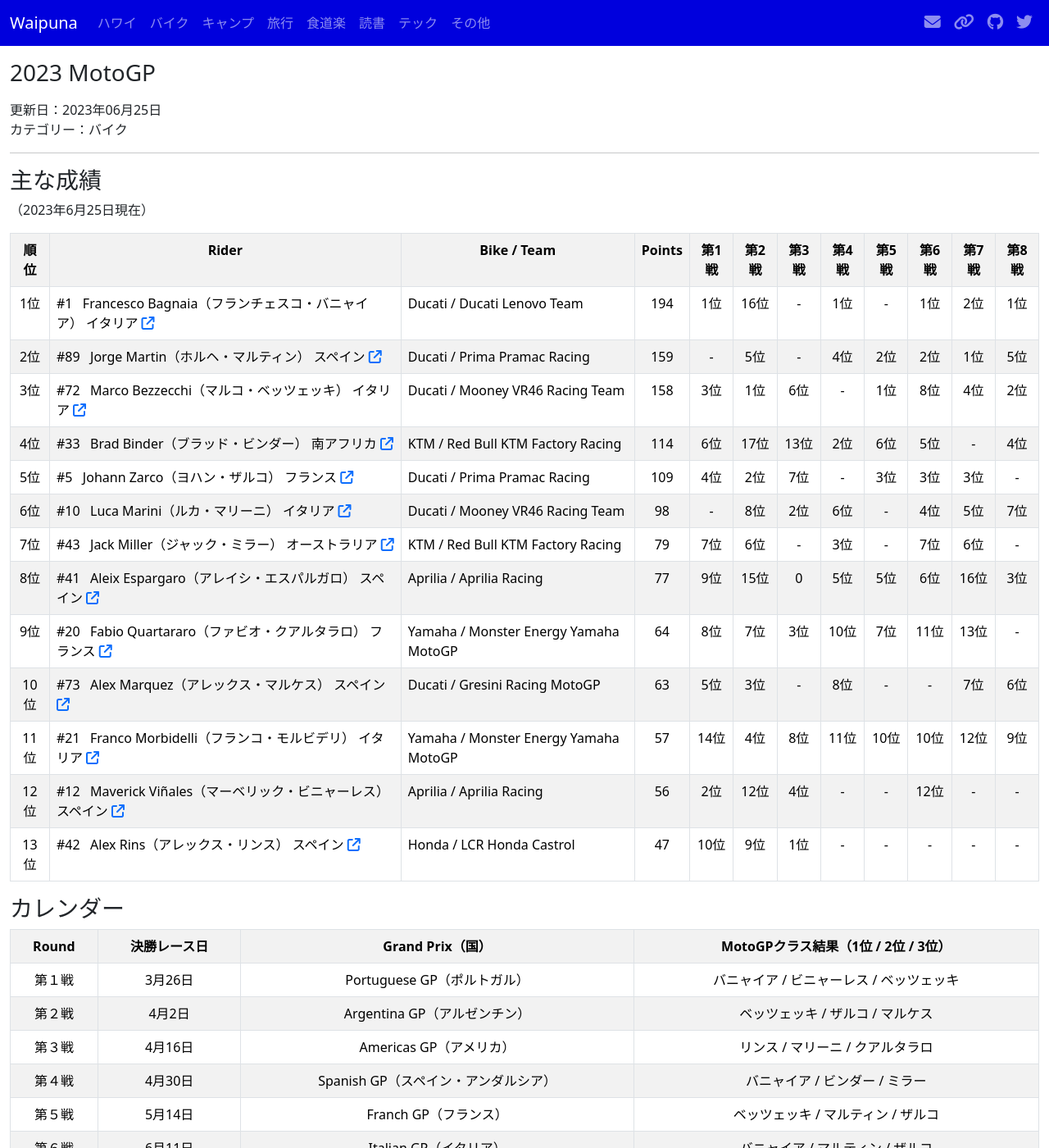
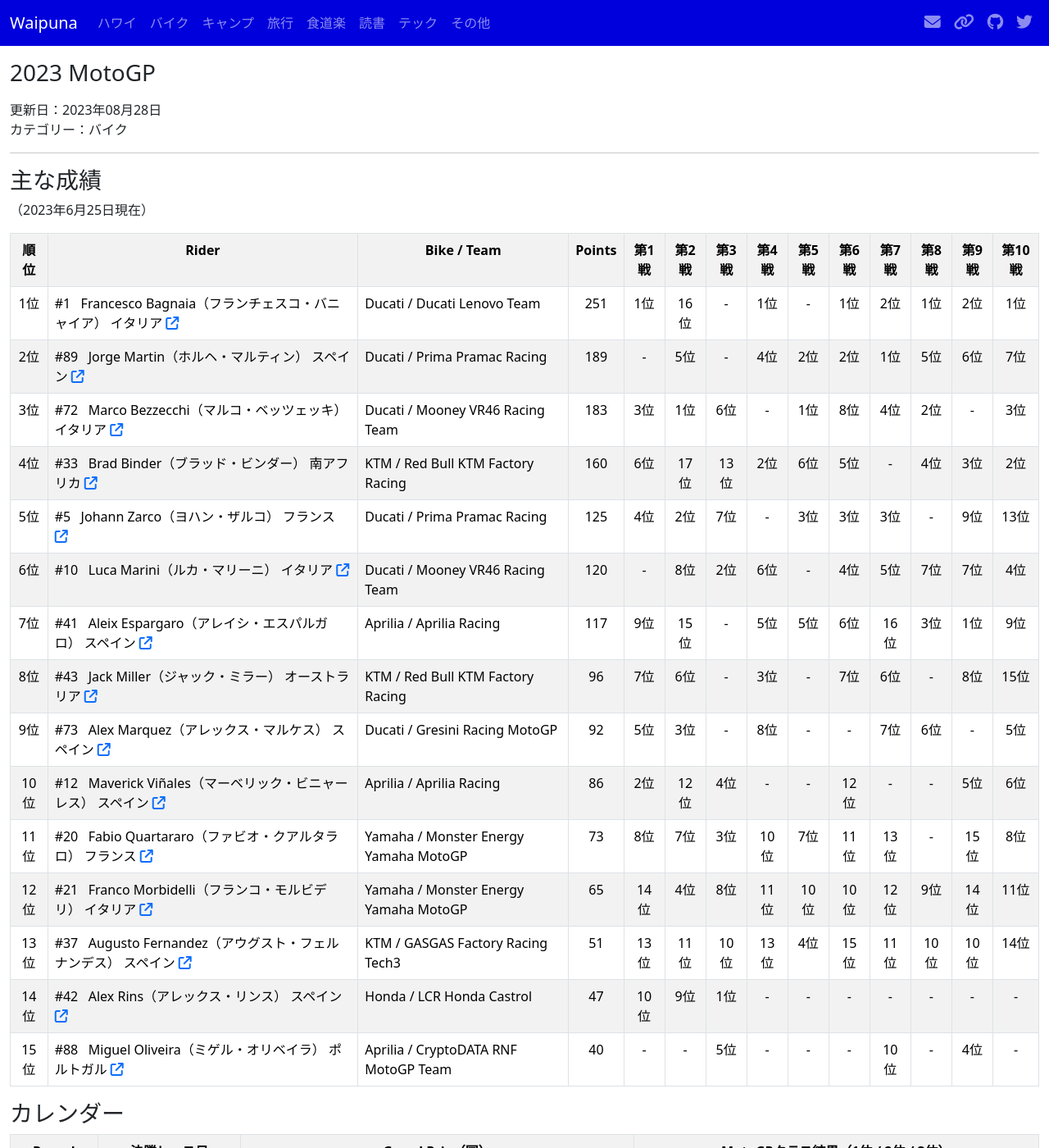
Before and after one commit to waipuna96815/waipuna96815.github.io, a Jekyll site: the page built from pages/moto-2023gp.md, in a window 1280 px wide and 1400 px high. Shown: the whole window at 82% size. Built offline with Jekyll 4.4.1, drawn with Linux system fonts in a browser that asks for light colours; nearby versions of some CDN libraries; some of the changed text lies outside the part shown.

Commit message:
add British GP and Austrian GP results

```diff
--- a/pages/moto-2023gp.md
+++ b/pages/moto-2023gp.md
@@ -1,7 +1,7 @@
 ---
 layout: page
 title: 2023 MotoGP
-date: 2023-06-25
+date: 2023-08-28
 categories: バイク
 ---
 
@@ -22,12 +22,14 @@
     <th>第6戦</th>
     <th>第7戦</th>
     <th>第8戦</th>
+    <th>第9戦</th>
+    <th>第10戦</th>
   </tr>
   <tr align="center">
     <td>1位</td>
-    <td align="left">#1 &nbsp; Francesco Bagnaia（フランチェスコ・バニャイア） イタリア <a href="https://www.motogp.com/ja/riders/profile/Francesco+Bagnaia"><i class="fa-solid fa-arrow-up-right-from-square"></i></a></td>
+    <td align="left">#1 &nbsp; Francesco Bagnaia（フランチェスコ・バニャイア） イタリア <a href="https://www.motogp.com/ja/riders/francesco-bagnaia/66b78301-5826-4986-b11e-fa68a7bd77a7"><i class="fa-solid fa-arrow-up-right-from-square"></i></a></td>
     <td align="left">Ducati / Ducati Lenovo Team</td>
-    <td>194</td>
+    <td>251</td>
     <td>1位</td>
     <td>16位</td>
     <td>-</td>
@@ -36,12 +38,14 @@
     <td>1位</td>
     <td>2位</td>
     <td>1位</td>
+    <td>2位</td>
+    <td>1位</td>
   </tr>
   <tr align="center">
     <td>2位</td>
-    <td align="left">#89 &nbsp; Jorge Martin（ホルヘ・マルティン） スペイン <a href="https://www.motogp.com/en/riders/profile/Jorge+Martin"><i class="fa-solid fa-arrow-up-right-from-square"></i></a></td>
+    <td align="left">#89 &nbsp; Jorge Martin（ホルヘ・マルティン） スペイン <a href="https://www.motogp.com/ja/riders/jorge-martin/5b9af34e-da94-4ca2-9c4c-6be0fc8b1bbc"><i class="fa-solid fa-arrow-up-right-from-square"></i></a></td>
     <td align="left">Ducati / Prima Pramac Racing</td>
-    <td>159</td>
+    <td>189</td>
     <td>-</td>
     <td>5位</td>
     <td>-</td>
@@ -50,12 +54,14 @@
     <td>2位</td>
     <td>1位</td>
     <td>5位</td>
+    <td>6位</td>
+    <td>7位</td>
   </tr>
   <tr align="center">
     <td>3位</td>
-    <td align="left">#72 &nbsp; Marco Bezzecchi（マルコ・ベッツェッキ） イタリア <a href="https://www.motogp.com/ja/riders/profile/Marco+Bezzecchi"><i class="fa-solid fa-arrow-up-right-from-square"></i></a></td>
+    <td align="left">#72 &nbsp; Marco Bezzecchi（マルコ・ベッツェッキ） イタリア <a href="https://www.motogp.com/ja/riders/marco-bezzecchi/e622ec5b-5ccf-457c-a67f-ec028f0ddf6e"><i class="fa-solid fa-arrow-up-right-from-square"></i></a></td>
     <td align="left">Ducati / Mooney VR46 Racing Team</td>
-    <td>158</td>
+    <td>183</td>
     <td>3位</td>
     <td>1位</td>
     <td>6位</td>
@@ -64,12 +70,14 @@
     <td>8位</td>
     <td>4位</td>
     <td>2位</td>
+    <td>-</td>
+    <td>3位</td>
   </tr>
   <tr align="center">
     <td>4位</td>
-    <td align="left">#33 &nbsp; Brad Binder（ブラッド・ビンダー） 南アフリカ <a href="https://www.motogp.com/ja/riders/profile/Brad+Binder"><i class="fa-solid fa-arrow-up-right-from-square"></i></a></td>
+    <td align="left">#33 &nbsp; Brad Binder（ブラッド・ビンダー） 南アフリカ <a href="https://www.motogp.com/ja/riders/brad-binder/ade5ef32-01ea-487c-95ca-491544a668ed"><i class="fa-solid fa-arrow-up-right-from-square"></i></a></td>
     <td align="left">KTM / Red Bull KTM Factory Racing</td>
-    <td>114</td>
+    <td>160</td>
     <td>6位</td>
     <td>17位</td>
     <td>13位</td>
@@ -78,12 +86,14 @@
     <td>5位</td>
     <td>-</td>
     <td>4位</td>
+    <td>3位</td>
+    <td>2位</td>
   </tr>
   <tr align="center">
     <td>5位</td>
-    <td align="left">#5 &nbsp; Johann Zarco（ヨハン・ザルコ） フランス <a href="https://www.motogp.com/ja/riders/profile/Johann+Zarco"><i class="fa-solid fa-arrow-up-right-from-square"></i></a></td>
+    <td align="left">#5 &nbsp; Johann Zarco（ヨハン・ザルコ） フランス <a href="https://www.motogp.com/ja/riders/johann-zarco/4a439bde-305a-4995-b3e7-783fa99f784a"><i class="fa-solid fa-arrow-up-right-from-square"></i></a></td>
     <td align="left">Ducati / Prima Pramac Racing</td>
-    <td>109</td>
+    <td>125</td>
     <td>4位</td>
     <td>2位</td>
     <td>7位</td>
@@ -92,12 +102,14 @@
     <td>3位</td>
     <td>3位</td>
     <td>-</td>
+    <td>9位</td>
+    <td>13位</td>
   </tr>
   <tr align="center">
     <td>6位</td>
-    <td align="left">#10 &nbsp; Luca Marini（ルカ・マリーニ） イタリア <a href="https://www.motogp.com/ja/riders/profile/Luca+Marini"><i class="fa-solid fa-arrow-up-right-from-square"></i></a></td>
+    <td align="left">#10 &nbsp; Luca Marini（ルカ・マリーニ） イタリア <a href="https://www.motogp.com/ja/riders/luca-marini/5dfc20db-c3c4-4ecd-9c7c-f6cfd042031a"><i class="fa-solid fa-arrow-up-right-from-square"></i></a></td>
     <td align="left">Ducati / Mooney VR46 Racing Team</td>
-    <td>98</td>
+    <td>120</td>
     <td>-</td>
     <td>8位</td>
     <td>2位</td>
@@ -106,12 +118,30 @@
     <td>4位</td>
     <td>5位</td>
     <td>7位</td>
+    <td>7位</td>
+    <td>4位</td>
   </tr>
   <tr align="center">
     <td>7位</td>
-    <td align="left">#43 &nbsp; Jack Miller（ジャック・ミラー） オーストラリア <a href="https://www.motogp.com/ja/riders/profile/Jack+Miller"><i class="fa-solid fa-arrow-up-right-from-square"></i></a></td>
+    <td align="left">#41 &nbsp; Aleix Espargaro（アレイシ・エスパルガロ） スペイン <a href="https://www.motogp.com/ja/riders/aleix-espargaro/a2f51450-cb43-4d32-8eef-bda9ebb435ed"><i class="fa-solid fa-arrow-up-right-from-square"></i></a></td>
+    <td align="left">Aprilia / Aprilia Racing</td>
+    <td>117</td>
+    <td>9位</td>
+    <td>15位</td>
+    <td>-</td>
+    <td>5位</td>
+    <td>5位</td>
+    <td>6位</td>
+    <td>16位</td>
+    <td>3位</td>
+    <td>1位</td>
+    <td>9位</td>
+  </tr>
+  <tr align="center">
+    <td>8位</td>
+    <td align="left">#43 &nbsp; Jack Miller（ジャック・ミラー） オーストラリア <a href="https://www.motogp.com/ja/riders/jack-miller/b0c1fea6-2dd5-4e26-8a18-0ac9fe6870e4"><i class="fa-solid fa-arrow-up-right-from-square"></i></a></td>
     <td align="left">KTM / Red Bull KTM Factory Racing</td>
-    <td>79</td>
+    <td>96</td>
     <td>7位</td>
     <td>6位</td>
     <td>-</td>
@@ -120,26 +150,46 @@
     <td>7位</td>
     <td>6位</td>
     <td>-</td>
-  </tr>
-  <tr align="center">
     <td>8位</td>
-    <td align="left">#41 &nbsp; Aleix Espargaro（アレイシ・エスパルガロ） スペイン <a href="https://www.motogp.com/ja/riders/profile/Aleix+Espargaro"><i class="fa-solid fa-arrow-up-right-from-square"></i></a></td>
-    <td align="left">Aprilia / Aprilia Racing</td>
-    <td>77</td>
-    <td>9位</td>
     <td>15位</td>
-    <td>0</td>
-    <td>5位</td>
-    <td>5位</td>
-    <td>6位</td>
-    <td>16位</td>
-    <td>3位</td>
   </tr>
   <tr align="center">
     <td>9位</td>
-    <td align="left">#20 &nbsp; Fabio Quartararo（ファビオ・クアルタラロ） フランス <a href="https://www.motogp.com/ja/riders/profile/Fabio+Quartararo"><i class="fa-solid fa-arrow-up-right-from-square"></i></a></td>
+    <td align="left">#73 &nbsp; Alex Marquez（アレックス・マルケス） スペイン <a href="https://www.motogp.com/ja/riders/alex-marquez/41195f0f-9817-4a4d-913e-c1fbbb351d9b"><i class="fa-solid fa-arrow-up-right-from-square"></i></a></td>
+    <td align="left">Ducati / Gresini Racing MotoGP</td>
+    <td>92</td>
+    <td>5位</td>
+    <td>3位</td>
+    <td>-</td>
+    <td>8位</td>
+    <td>-</td>
+    <td>-</td>
+    <td>7位</td>
+    <td>6位</td>
+    <td>-</td>
+    <td>5位</td>
+  </tr>
+  <tr align="center">
+    <td>10位</td>
+    <td align="left">#12 &nbsp; Maverick Viñales（マーベリック・ビニャーレス） スペイン <a href="https://www.motogp.com/ja/riders/maverick-vinales/71df6f0d-51c3-4cdb-9f5c-51939e6f33f2"><i class="fa-solid fa-arrow-up-right-from-square"></i></a></td>
+    <td align="left">Aprilia / Aprilia Racing</td>
+    <td>86</td>
+    <td>2位</td>
+    <td>12位</td>
+    <td>4位</td>
+    <td>-</td>
+    <td>-</td>
+    <td>12位</td>
+    <td>-</td>
+    <td>-</td>
+    <td>5位</td>
+    <td>6位</td>
+  </tr>
+  <tr align="center">
+    <td>11位</td>
+    <td align="left">#20 &nbsp; Fabio Quartararo（ファビオ・クアルタラロ） フランス <a href="https://www.motogp.com/ja/riders/fabio-quartararo/bf95d959-6a60-44f1-84b5-ded861e62578"><i class="fa-solid fa-arrow-up-right-from-square"></i></a></td>
     <td align="left">Yamaha / Monster Energy Yamaha MotoGP</td>
-    <td>64</td>
+    <td>73</td>
     <td>8位</td>
     <td>7位</td>
     <td>3位</td>
@@ -148,26 +198,14 @@
     <td>11位</td>
     <td>13位</td>
     <td>-</td>
+    <td>15位</td>
+    <td>8位</td>
   </tr>
   <tr align="center">
-    <td>10位</td>
-    <td align="left">#73 &nbsp; Alex Marquez（アレックス・マルケス） スペイン <a href="https://www.motogp.com/ja/riders/profile/Alex+Marquez"><i class="fa-solid fa-arrow-up-right-from-square"></i></a></td>
-    <td align="left">Ducati / Gresini Racing MotoGP</td>
-    <td>63</td>
-    <td>5位</td>
-    <td>3位</td>
-    <td>-</td>
-    <td>8位</td>
-    <td>-</td>
-    <td>-</td>
-    <td>7位</td>
-    <td>6位</td>
-  </tr>
-  <tr align="center">
-    <td>11位</td>
-    <td align="left">#21 &nbsp; Franco Morbidelli（フランコ・モルビデリ） イタリア <a href="https://www.motogp.com/en/riders/profile/Franco+Morbidelli"><i class="fa-solid fa-arrow-up-right-from-square"></i></a></td>
+    <td>12位</td>
+    <td align="left">#21 &nbsp; Franco Morbidelli（フランコ・モルビデリ） イタリア <a href="https://www.motogp.com/ja/riders/franco-morbidelli/4113c5f7-33c5-4246-b05b-3f81f4ddbd8f"><i class="fa-solid fa-arrow-up-right-from-square"></i></a></td>
     <td align="left">Yamaha / Monster Energy Yamaha MotoGP</td>
-    <td>57</td>
+    <td>65</td>
     <td>14位</td>
     <td>4位</td>
     <td>8位</td>
@@ -176,24 +214,28 @@
     <td>10位</td>
     <td>12位</td>
     <td>9位</td>
-  </tr>
-  <tr align="center">
-    <td>12位</td>
-    <td align="left">#12 &nbsp; Maverick Viñales（マーベリック・ビニャーレス） スペイン <a href="https://www.motogp.com/ja/riders/profile/Maverick+Viñales"><i class="fa-solid fa-arrow-up-right-from-square"></i></a></td>
-    <td align="left">Aprilia / Aprilia Racing</td>
-    <td>56</td>
-    <td>2位</td>
-    <td>12位</td>
-    <td>4位</td>
-    <td>-</td>
-    <td>-</td>
-    <td>12位</td>
-    <td>-</td>
-    <td>-</td>
+    <td>14位</td>
+    <td>11位</td>
   </tr>
   <tr align="center">
     <td>13位</td>
-    <td align="left">#42 &nbsp; Alex Rins（アレックス・リンス） スペイン <a href="https://www.motogp.com/ja/riders/profile/Alex+Rins"><i class="fa-solid fa-arrow-up-right-from-square"></i></a></td>
+    <td align="left">#37 &nbsp; Augusto Fernandez（アウグスト・フェルナンデス） スペイン <a href="https://www.motogp.com/ja/riders/augusto-fernandez/eb7f90b1-9373-4089-b2f5-adbc234a3526"><i class="fa-solid fa-arrow-up-right-from-square"></i></a></td>
+    <td align="left">KTM / GASGAS Factory Racing Tech3</td>
+    <td>51</td>
+    <td>13位</td>
+    <td>11位</td>
+    <td>10位</td>
+    <td>13位</td>
+    <td>4位</td>
+    <td>15位</td>
+    <td>11位</td>
+    <td>10位</td>
+    <td>10位</td>
+    <td>14位</td>
+  </tr>
+  <tr align="center">
+    <td>14位</td>
+    <td align="left">#42 &nbsp; Alex Rins（アレックス・リンス） スペイン <a href="https://www.motogp.com/ja/riders/alex-rins/04bf0ce4-5062-44fc-9745-ec85a8d8f8d3"><i class="fa-solid fa-arrow-up-right-from-square"></i></a></td>
     <td align="left">Honda / LCR Honda Castrol</td>
     <td>47</td>
     <td>10位</td>
@@ -204,6 +246,24 @@
     <td>-</td>
     <td>-</td>
     <td>-</td>
+    <td>-</td>
+    <td>-</td>
+  </tr>
+  <tr align="center">
+    <td>15位</td>
+    <td align="left">#88 &nbsp; Miguel Oliveira（ミゲル・オリベイラ） ポルトガル <a href="https://www.motogp.com/ja/riders/miguel-oliveira/50b4fb1f-1785-4a9a-a65c-97d0de9daa22"><i class="fa-solid fa-arrow-up-right-from-square"></i></a></td>
+    <td align="left">Aprilia / CryptoDATA RNF MotoGP Team</td>
+    <td>40</td>
+    <td>-</td>
+    <td>-</td>
+    <td>5位</td>
+    <td>-</td>
+    <td>-</td>
+    <td>-</td>
+    <td>10位</td>
+    <td>-</td>
+    <td>4位</td>
+    <td>-</td>
   </tr>
   <!--
   <tr align="center">
@@ -211,6 +271,8 @@
     <td align="left">#?? &nbsp; ?（?） ? <a href=""><i class="fa-solid fa-arrow-up-right-from-square"></i></a></td>
     <td align="left">? / ?</td>
     <td></td>
+    <td>位</td>
+    <td>位</td>
     <td>位</td>
     <td>位</td>
     <td>位</td>
@@ -290,13 +352,13 @@
     <td>第９戦</td>
     <td>8月6日</td>
     <td>British GP（イギリス）</td>
-    <td></td>
+    <td>エスパルガロ / バニャイア / ビンダー</td>
   </tr>
   <tr align="center">
     <td>第10戦</td>
     <td>8月20日</td>
     <td>Austrian GP（オーストリア）</td>
-    <td></td>
+    <td>バニャイア / ビンダー / ベッツェッキ</td>
   </tr>
   <tr align="center">
     <td>第11戦</td>
```
Also changed, not shown: index.md (+1 -0 lines), moto.md (+1 -0 lines).
